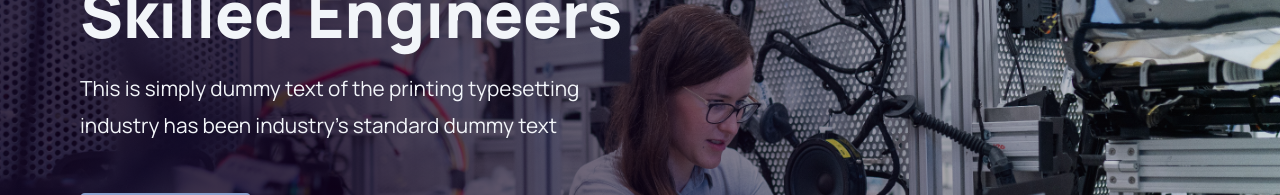
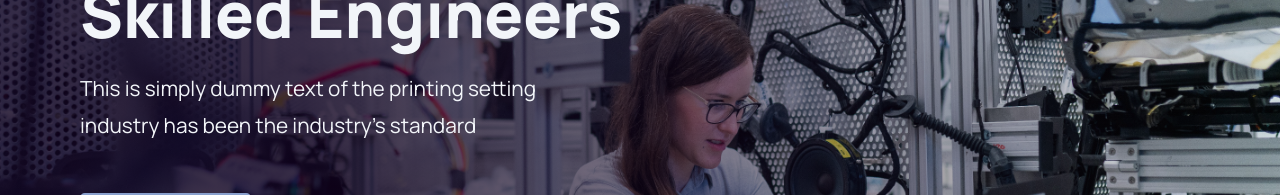
Before and after one commit to Futuristic-Dev/Juno_project, a React (Create React App) app: page / in a window 1280 px wide. Shown: the part 446-641 px from the top of the page. Built offline with nearby package versions, Linux system fonts and the light colour scheme.

Commit message:
Restyled: Banner with right measurements

```diff
--- a/src/sections/Banner.js
+++ b/src/sections/Banner.js
@@ -10,8 +10,8 @@ function Banner() {
         building a generation of skilled engineers
       </h1>
       <p className='banner-con--paragraph'>
-        This is simply dummy text of the printing typesetting industry has been
-        industry's standard dummy text
+        This is simply dummy text of the printing setting industry has been the
+        industry's standard
       </p>
       <ButtonMain></ButtonMain>
       </div>
```
